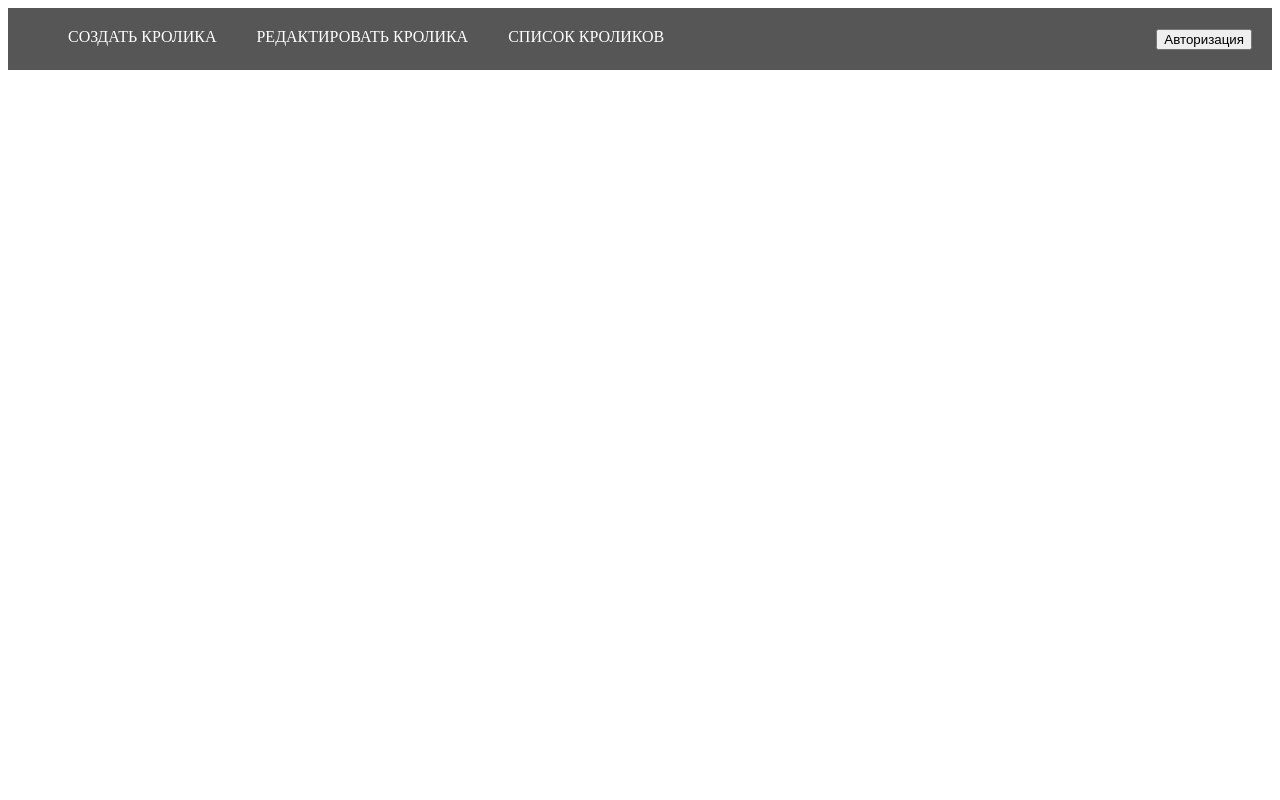
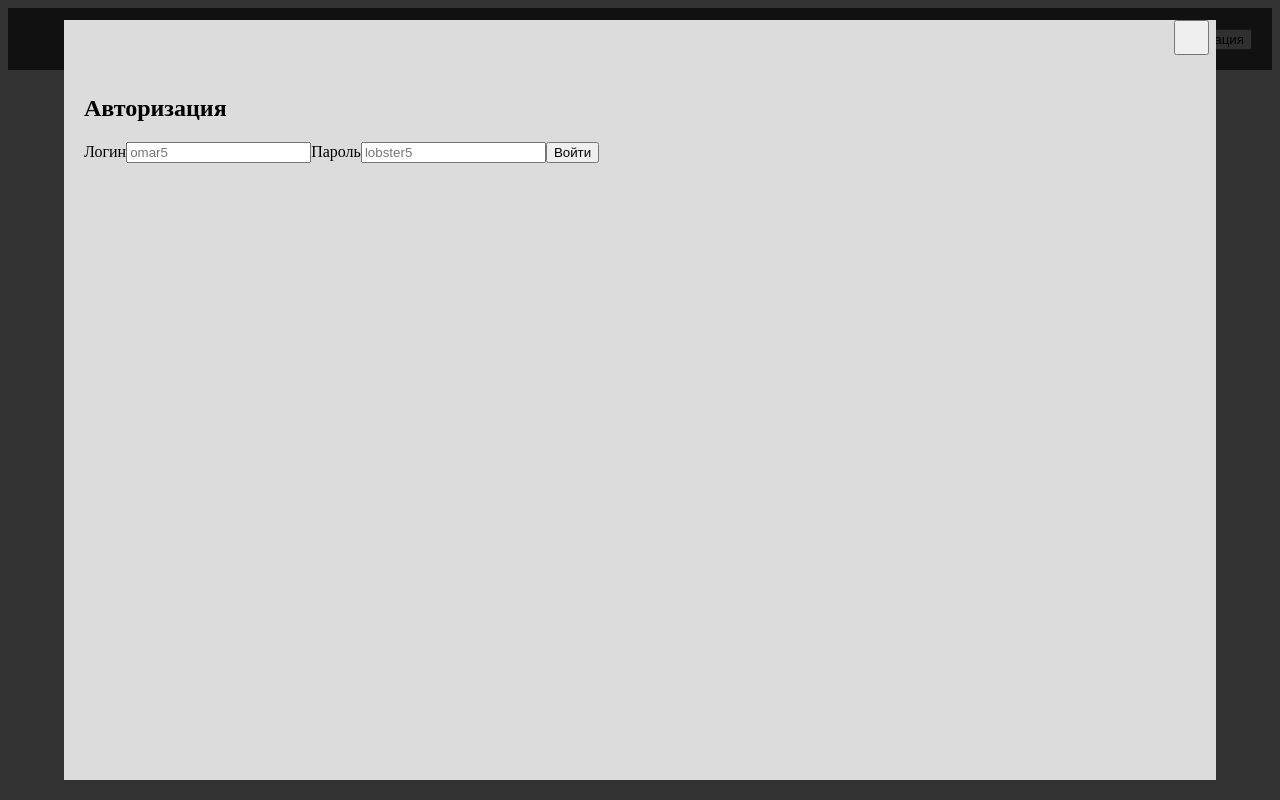
Before and after one commit to PerfilievAlexandr/weekend_agency, a React (Create React App) app: page / in a window 1280 px wide. Both pictures are taken after a click on the button "Авторизация". Built offline with nearby package versions, Linux system fonts and the light colour scheme.

Commit message:
get token from server

```diff
--- /dev/null
+++ b/src/action-creators/index.js
@@ -0,0 +1,36 @@
+import {
+    OPEN_AUTHORIZATION,
+    AUTHORIZATION
+} from '../constants'
+
+export function OpenCloseAuthorization() {
+    return {
+        type: OPEN_AUTHORIZATION,
+    };
+}
+
+export function authorize(personalData) {
+
+    return (dispatch) => {
+
+        fetch('http://conquest.weekendads.ru/login_check', {
+                method: "POST",
+                headers: {
+                    'Content-Type': 'application/json'
+                },
+                body: JSON.stringify({
+                    username: personalData.name,
+                    password: personalData.password
+                })
+            }
+        )
+            .then((response) => response.json())
+            .then((token) => {
+                console.log(token);
+                dispatch({
+                    type: AUTHORIZATION,
+                    payload: token
+                });
+            })
+    };
+}
--- a/src/components/authorization/index.js
+++ b/src/components/authorization/index.js
@@ -1,10 +1,18 @@
-import React, {Component} from 'react'
-import './style.css'
-
+import React, {Component} from 'react';
+import './style.css';
+import {connect} from 'react-redux';
+import {OpenCloseAuthorization, authorize} from '../../action-creators';
 
 
 class Authorization extends Component {
+
+    state = {
+        name: '',
+        password: ''
+    };
+
     render() {
+
         return (
             <div className='authorization'>
                 <div className='authorization__container'>
@@ -14,11 +22,79 @@ class Authorization extends Component {
                     >закрыть
                     </button>
                     <h2 className='authorization__title'>Авторизация</h2>
+                    <label htmlFor="authorizationName">Логин
+                        <input
+                            type="text"
+                            onChange={this.onHandleChangeName}
+                            id='authorizationName'
+                            name='authorizationName'
+                            value={this.state.name}
+                            placeholder='omar5'
+                            required
+                        />
+                    </label>
+                    <label htmlFor="movieFormIDTitle">Пароль
+                        <input
+                            type="text"
+                            onChange={this.onHandleChangePass}
+                            id='authorizationPass'
+                            name='authorizationPass'
+                            value={this.state.password}
+                            placeholder='lobster5'
+                            required
+                        />
+                    </label>
+
+                    <button
+                        type='submit'
+                        className="authorization__send-form  btn"
+                        onClick={this.onLogIn}
+                    >
+                        Войти
+                    </button>
                 </div>
             </div>
         );
+
+    };
+
+    onHandleChangeName = (evt) => {
+        this.setState({
+            name: evt.target.value
+        })
+    };
+
+    onHandleChangePass = (evt) => {
+        this.setState({
+            password: evt.target.value
+        })
+    };
+
+    onChange = () => {
+        const {OpenCloseAuthorization} = this.props;
+        OpenCloseAuthorization();
+    };
+
+    onLogIn = (evt) => {
+
+        evt.preventDefault();
+
+        const {OpenCloseAuthorization, authorize} = this.props;
+
+        if (this.state.name && this.state.password) {
+            authorize(this.state);
+            OpenCloseAuthorization();
+        }
+
+
+        this.setState({
+            name: '',
+            password: ''
+        });
+
+
     };
 }
 
 
-export default Authorization
+export default connect((store) => ({}), {OpenCloseAuthorization, authorize})(Authorization)
--- a/src/components/authorization/style.css
+++ b/src/components/authorization/style.css
@@ -1,5 +1,4 @@
 .authorization {
-    display: none;
     position: fixed;
     width: 100%;
     height: 100%;
--- a/src/components/header/index.js
+++ b/src/components/header/index.js
@@ -2,24 +2,44 @@ import React, {Component} from 'react';
 import NavBar from '../navBar'
 import Authorization from '../authorization'
 import './style.css';
-import { withRouter } from 'react-router-dom';
+import {withRouter} from 'react-router-dom';
+import {OpenCloseAuthorization} from '../../action-creators';
+import {connect} from 'react-redux';
+import {authorizationOpen} from '../../selectors'
 
 
 class Header extends Component {
 
     render() {
+
+        const {openModalAuth} = this.props;
+
+        const authorization = openModalAuth ? <Authorization/> : null;
+
         return (
             <section className="header">
                 <div className="header__wrapper">
-                    <NavBar />
-                    <button>Авторизация</button>
+                    <NavBar/>
+                    <button
+                        className="header__authorization-open  btn"
+                        onClick={this.onChange}
+                    >Авторизация
+                    </button>
                 </ div>
-                <Authorization />
+                {authorization}
             </section>
         );
+    };
+
+    onChange = () => {
+        const {OpenCloseAuthorization} = this.props;
+        OpenCloseAuthorization();
     };
 
 }
 
 
-export default withRouter(Header);
+export default withRouter(connect((store) => ({
+        openModalAuth: authorizationOpen(store)
+    }),
+    {OpenCloseAuthorization})(Header));
--- a/src/components/navBar/index.js
+++ b/src/components/navBar/index.js
@@ -1,7 +1,6 @@
 import React, {Component} from 'react';
-import {NavLink} from 'react-router-dom';
+import {NavLink, withRouter} from 'react-router-dom';
 import './style.css'
-import { withRouter } from 'react-router-dom';
 
 class NavBar extends Component {
 
--- a/src/constants/index.js
+++ b/src/constants/index.js
@@ -1 +1,5 @@
 export const LOAD_RABBITS = 'LOAD_RABBITS';
+
+export const AUTHORIZATION = 'AUTHORIZATION';
+
+export const OPEN_AUTHORIZATION = 'TOGGLE_OPEN_AUTHORIZATION';
--- /dev/null
+++ b/src/reducers/authorization.js
@@ -0,0 +1,22 @@
+import {AUTHORIZATION, OPEN_AUTHORIZATION} from '../constants';
+
+const initialState = {
+    token: '',
+    open: false,
+};
+
+export default (authorization = initialState, action) => {
+    const {type, payload} = action;
+
+    switch (type) {
+
+        case AUTHORIZATION:
+            return {...authorization, token: payload.token};
+
+        case OPEN_AUTHORIZATION:
+            return {...authorization, open: !authorization.open};
+
+        default:
+            return authorization
+    }
+};
--- a/src/reducers/index.js
+++ b/src/reducers/index.js
@@ -1,9 +1,11 @@
 import {combineReducers} from 'redux';
 import rabbits from './rabbits'
+import authorization from './authorization'
 
 
 const reducer = combineReducers({
-    rabbits
+    rabbits,
+    authorization
 });
 
 export default reducer;
--- a/src/reducers/rabbits.js
+++ b/src/reducers/rabbits.js
@@ -16,4 +16,4 @@ export default (rabbits = initialState, action) => {
         default:
             return rabbits
     }
-}
+};
--- /dev/null
+++ b/src/selectors/index.js
@@ -0,0 +1,2 @@
+export const authorizationOpen = (state) => state.authorization.open;
+export const token = (state) => state.authorization.token;
```
